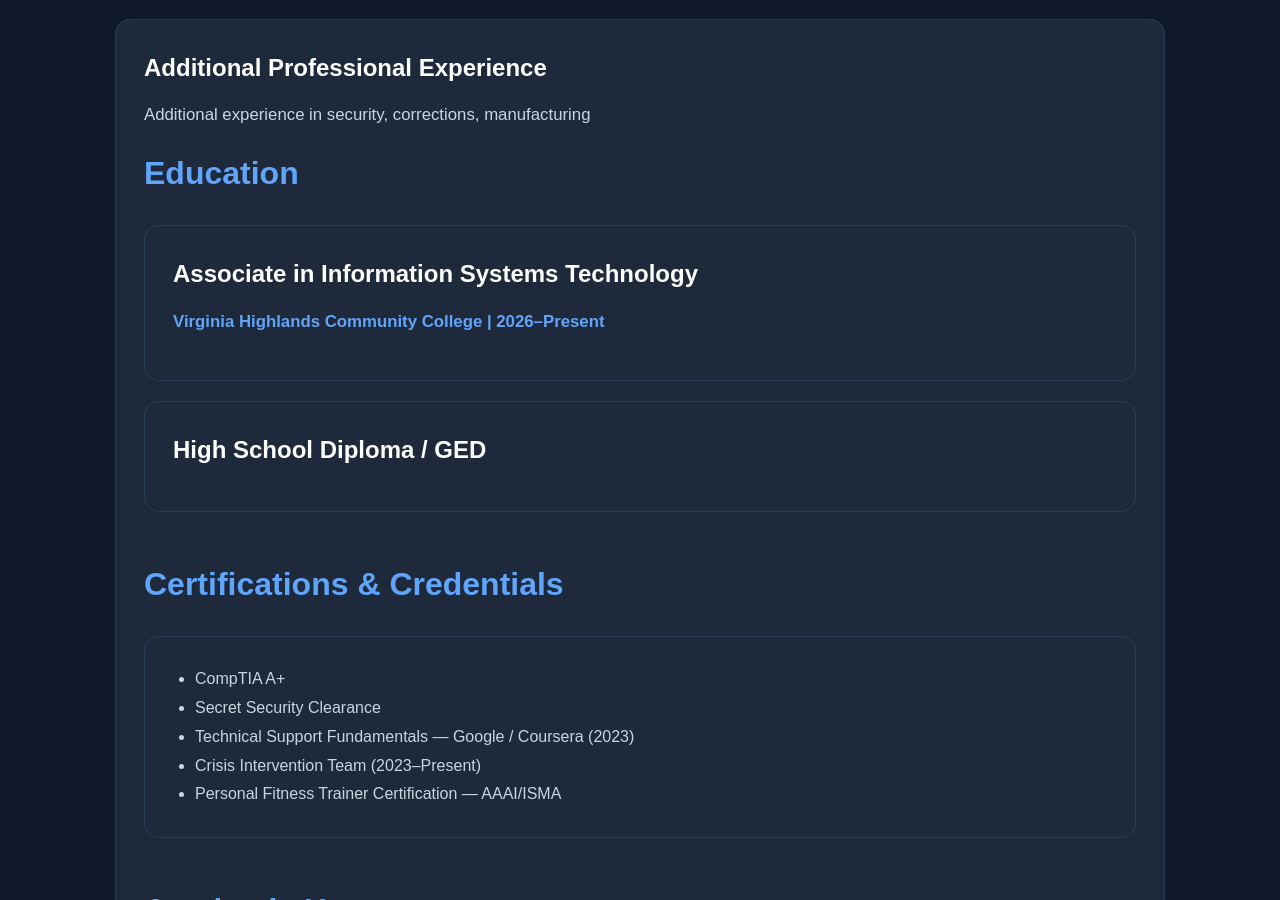
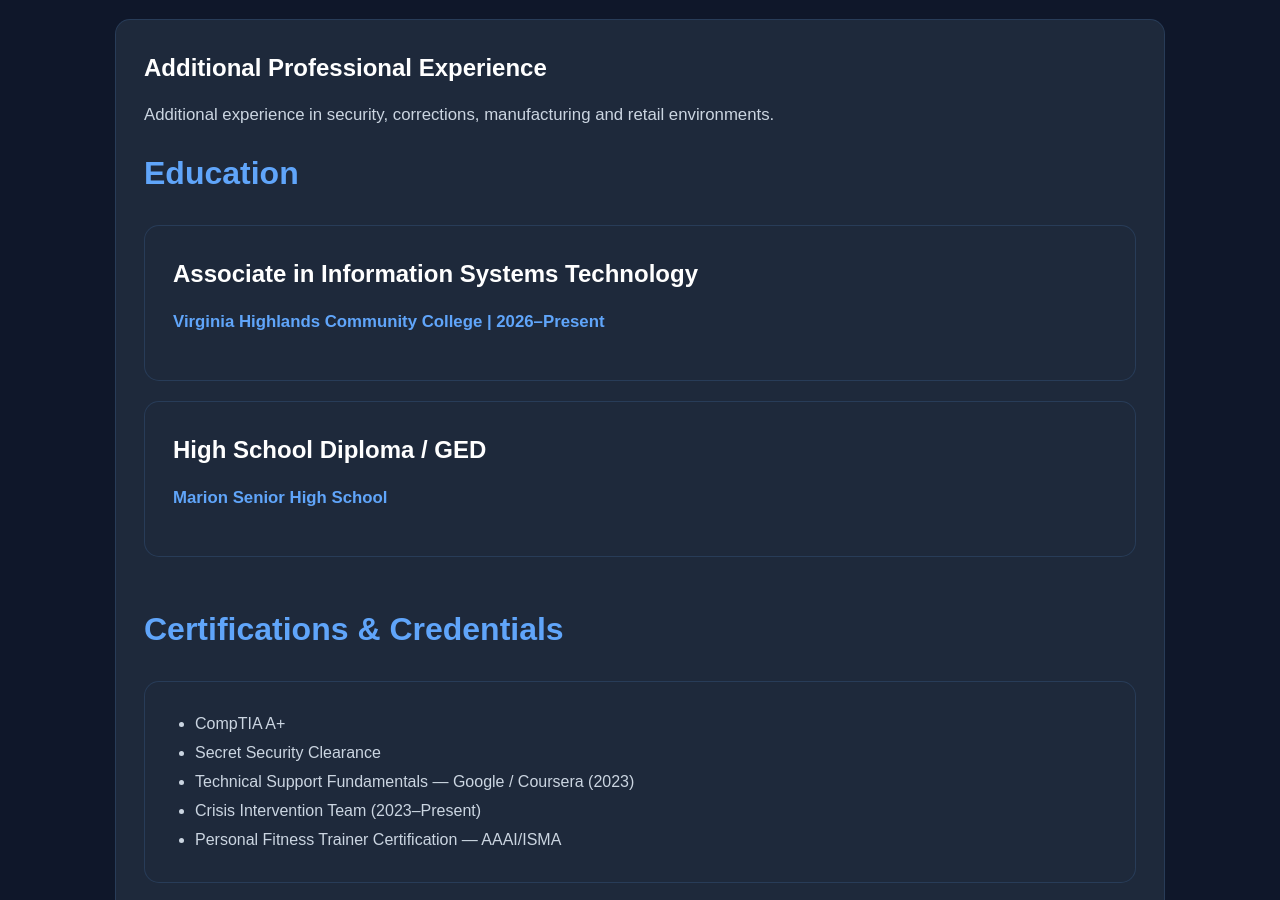
Before and after one commit to KyleEGPowell/kyle-powell-portfolio, a plain HTML site: page resume.html in a window 1280 px wide. Shown: the part 2073-2973 px from the top of the page. Drawn offline with Linux system fonts and the light colour scheme.

Commit message:
Update resume

```diff
--- a/resume.html
+++ b/resume.html
@@ -134,7 +134,7 @@
                 <h3>Additional Professional Experience</h3>
                 <p>
                     Additional experience in security, corrections,
-                    manufacturing
+                    manufacturing and retail environments.
 
 
         <section class="resume-section">
@@ -149,6 +149,10 @@
 
             <article class="resume-card">
                 <h3>High School Diploma / GED</h3>
+
+                <p class="resume-meta">
+                    Marion Senior High School
+                </p>
             </article>
         </section>
 
```
